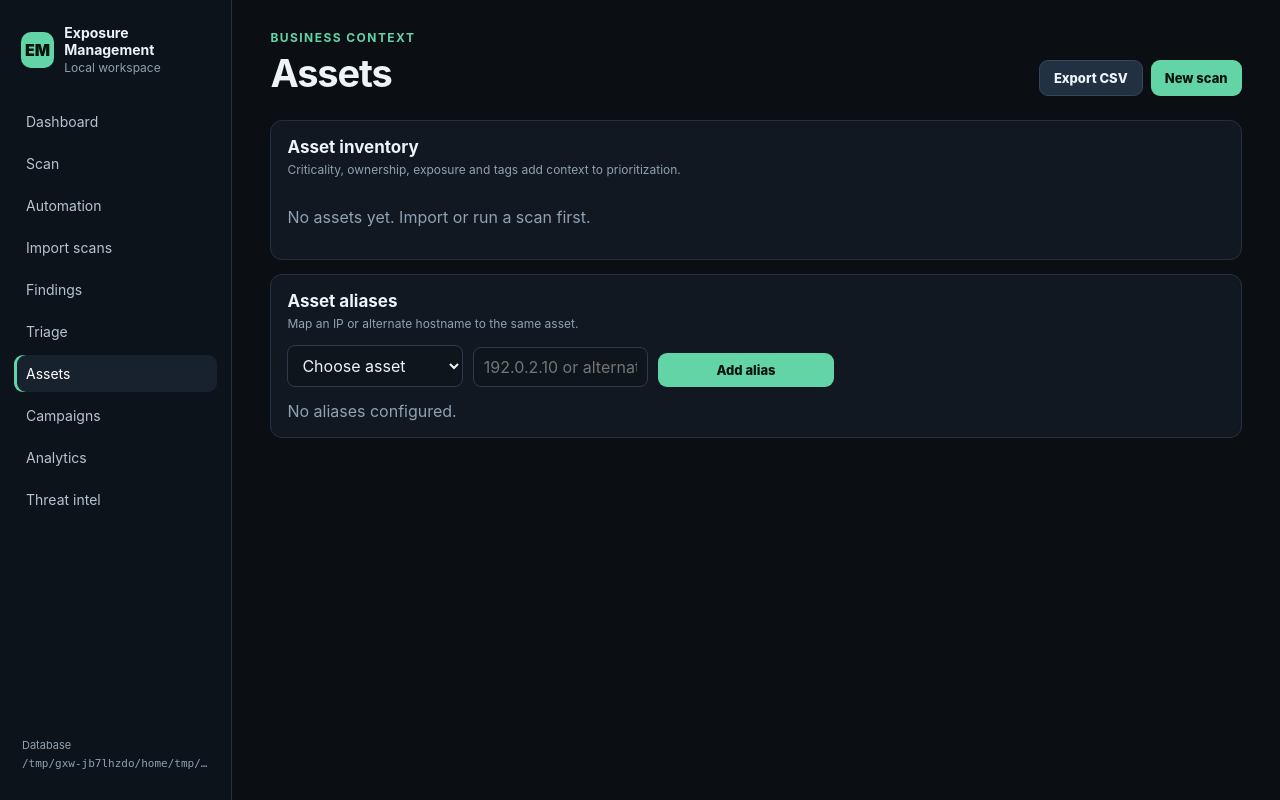
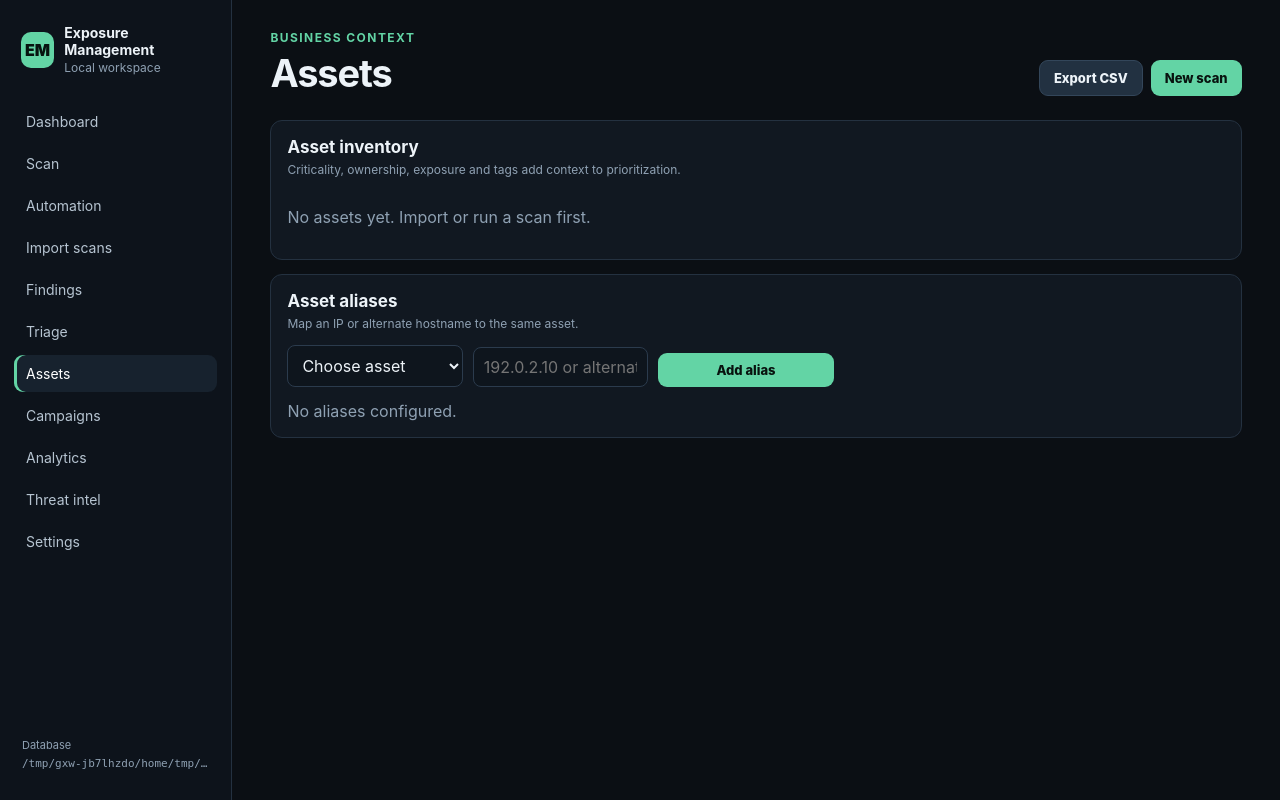
Before and after one commit to fnuaim-stack/cybersecurity-projects, a Flask app: page /assets in a window 1280 px wide. Run offline with Flask 3, Linux system fonts and the light colour scheme; data that the repository does not hold is empty; some libraries are stand-ins or nearby versions.

Commit message:
Add platform settings navigation

```diff
--- a/exposure-management/templates/base.html
+++ b/exposure-management/templates/base.html
@@ -25,6 +25,7 @@
         <a class="{{ 'active' if page == 'campaigns' else '' }}" href="{{ url_for('campaign_list') }}">Campaigns</a>
         <a class="{{ 'active' if page == 'analytics' else '' }}" href="{{ url_for('analytics') }}">Analytics</a>
         <a class="{{ 'active' if page == 'intel' else '' }}" href="{{ url_for('intel') }}">Threat intel</a>
+        <a class="{{ 'active' if page == 'settings' else '' }}" href="{{ url_for('settings') }}">Settings</a>
       </nav>
 
       <div class="sidebar-footer">
```
